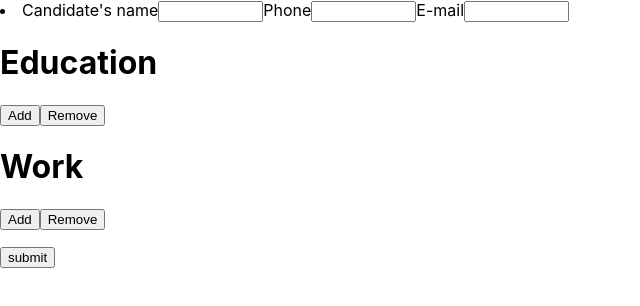
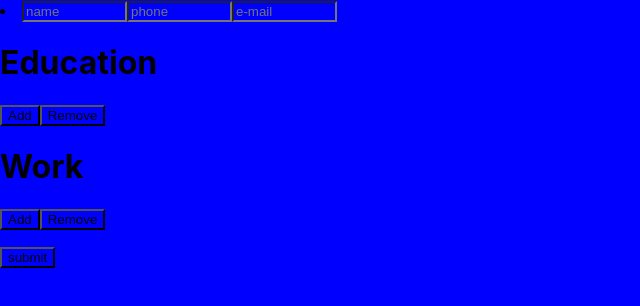
Before and after one commit to wavesinaroom/my_odin_project_cv_application, a React (Create React App) app: page / in a window 1280 px wide. Shown: the top 306 px of the page, without its empty margins (0-640 px from the left). Built offline with nearby package versions, Linux system fonts and the light colour scheme.

Commit message:
[Task] Clean up modules before styling with CSS

```diff
--- a/src/App.css
+++ b/src/App.css
@@ -1,3 +1,6 @@
+* {
+  background-color: blue;
+}
 .App {
   text-align: center;
 }
--- a/src/App.js
+++ b/src/App.js
@@ -1,3 +1,4 @@
+import './App.css';
 import {useState } from "react";
 import Module from "./components/module";
 import Section from "./components/section";
--- a/src/components/module.js
+++ b/src/components/module.js
@@ -11,43 +11,33 @@ function Module(props){
     case "Certification":
       return(
         <li >
-          <label for="school">School</label>
-          <input type="text" className="certification" name="school" size="10" value={one} onChange={(e)=>setOne(e.target.value)}  />
-          <label for="title">Title</label>
-          <input type="text" className="certification" name="title" size="10" value={two} onChange={(e)=>setTwo(e.target.value)} />
-          <label for="Date">Date</label>
-          <input type="date" className="certification" name="date" size="10" value={three} onChange={(e)=>setThree(e.target.value)}/>
+          <input type="text" className="certification" placeholder="school" size="10" value={one} onChange={(e)=>setOne(e.target.value)}  />
+          <input type="text" className="certification" placeholder="title" size="10" value={two} onChange={(e)=>setTwo(e.target.value)} />
+          <input type="date" className="certification" placeholder="date" size="10" value={three} onChange={(e)=>setThree(e.target.value)}/>
         </li>
       );
     case "Experience":
       return(
         <li>
-          <label for="company">Company</label>
-          <input type="text" className="company" name="company" size="10" value={one} onChange={(e)=>setOne(e.target.value)} />
-          <label for="position">Position</label>
-          <input type="text" className="position" name="position" size="10" value={two} onChange={(e)=>setTwo(e.target.value)}/>
-          <label for="from">From</label>
-          <input type="date" className="from" name="from" size="10" value={three} onChange={(e)=>setThree(e.target.value)}/>
-          <label for="until">Until</label>
-          <input type="date" className="until" name="until" size="10" value={four} onChange={(e)=>setFour(e.target.value)}/>
+          <input type="text" className="experience" placeholder="company" size="10" value={one} onChange={(e)=>setOne(e.target.value)} />
+          <input type="text" className="experience" placeholder="position" size="10" value={two} onChange={(e)=>setTwo(e.target.value)}/>
+          <input type="date" className="experience" placeholder="from" size="10" value={three} onChange={(e)=>setThree(e.target.value)}/>
+          <input type="date" className="experience" placeholder="until" size="10" value={four} onChange={(e)=>setFour(e.target.value)}/>
           <h3>Tasks</h3>
         </li>
       );
     case "General":
       return(
         <li>
-          <label for="name">Candidate&apos;s name</label>
-          <input type="text" className="name" name="name" required size="10" value={one} onChange={(e)=>setOne(e.target.value)}/>
-          <label for="phone">Phone</label>
-          <input type="tel" className="phone" name="phone" required size="10" value={two} onChange={(e)=>setTwo(e.target.value)}/>
-          <label for="e-mail">E-mail</label>
-          <input type="email" className="e-mail" name="e-mail" required size="10" value={three} onChange={(e)=>setThree(e.target.value)}/>
+          <input type="text" className="general" placeholder="name" required size="10" value={one} onChange={(e)=>setOne(e.target.value)}/>
+          <input type="tel" className="general" placeholder="phone" required size="10" value={two} onChange={(e)=>setTwo(e.target.value)}/>
+          <input type="email" className="general" placeholder="e-mail" required size="10" value={three} onChange={(e)=>setThree(e.target.value)}/>
         </li>
       );
     case "Task":
       return(
         <li>
-          <input type="text" className="task" name="task" value={one} onChange={(e)=>setOne(e.target.value)}/>
+          <input type="text" className="task" placeholder="task" value={one} onChange={(e)=>setOne(e.target.value)}/>
         </li>
       ) ;
     default:
```
